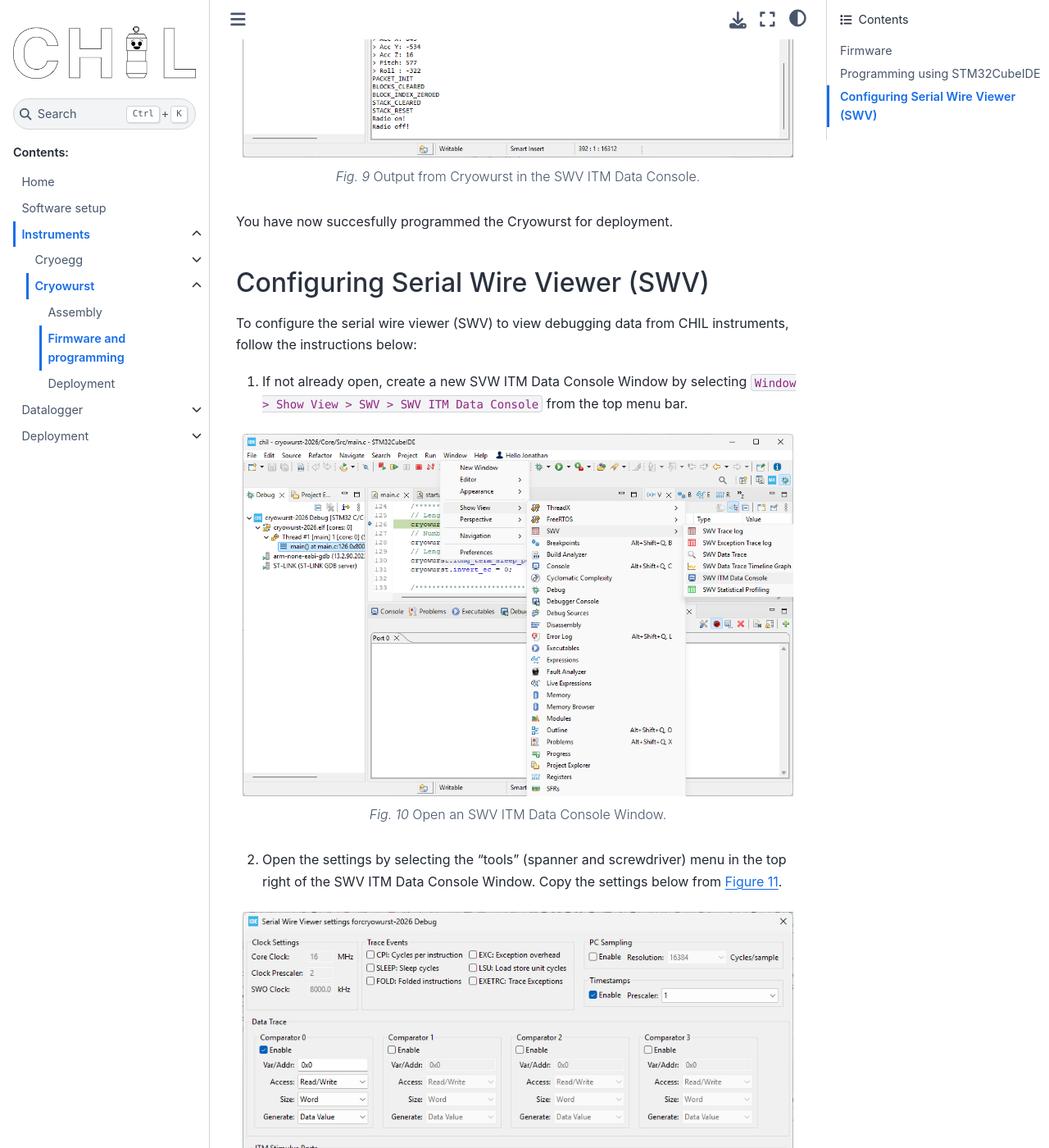
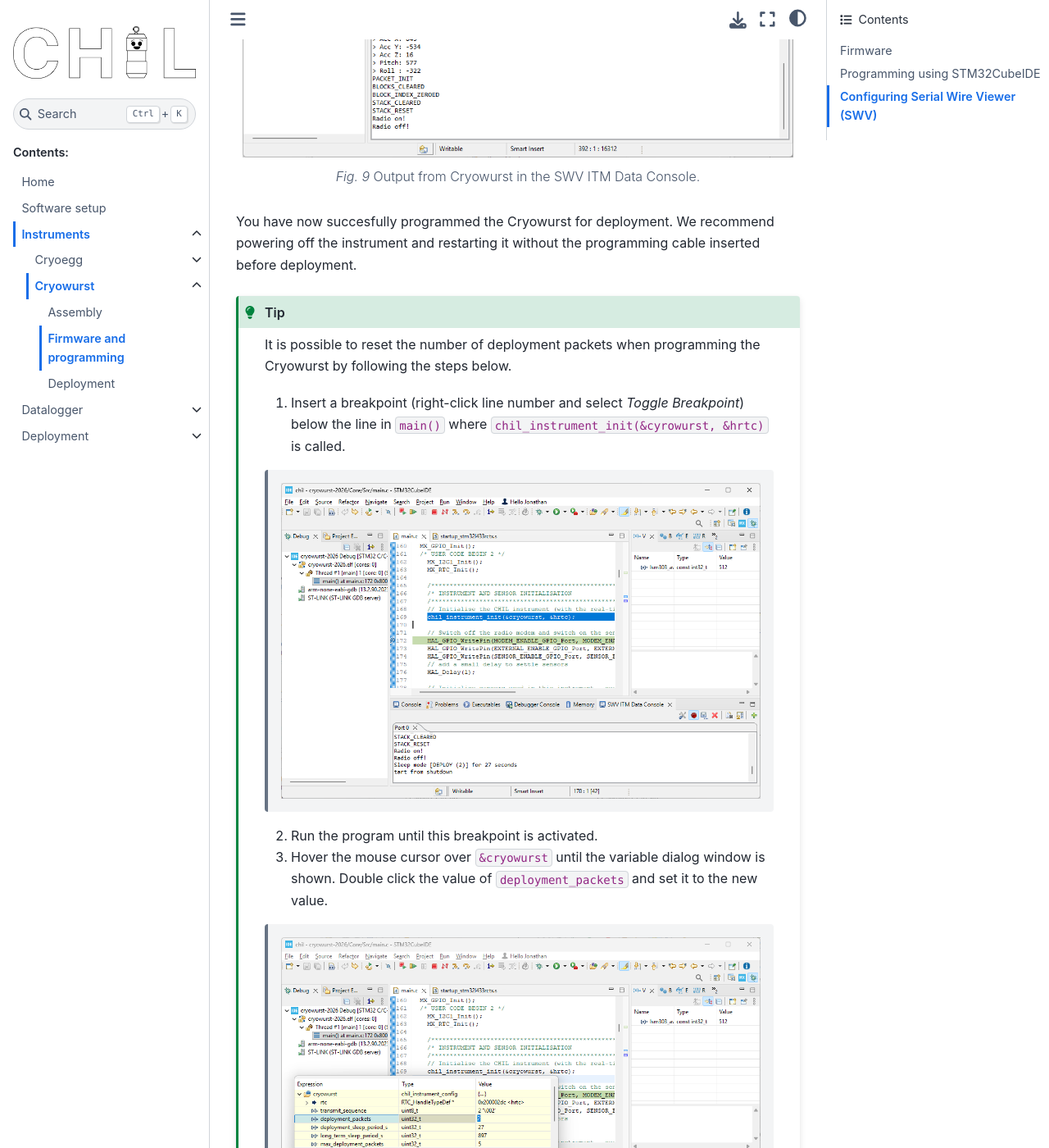
Before and after one commit to CHILCardiff/docs, a Sphinx documentation site: the page built from source/instruments/cryowurst/firmware.rst, in a window 1280 px wide and 1400 px high, scrolled down 5167 px. Shown: the whole window at 82% size. Built offline with Sphinx 7.4.7 and the Sphinx Book theme 1.1.4, drawn with Linux system fonts in a browser that asks for light colours; some of the changed text lies outside the part shown.

Commit message:
add hints on resetting deployment_packets

```diff
--- a/source/instruments/cryowurst/firmware.rst
+++ b/source/instruments/cryowurst/firmware.rst
@@ -99,7 +99,22 @@
 
     Output from Cryowurst in the SWV ITM Data Console.
 
-You have now succesfully programmed the Cryowurst for deployment.
+You have now succesfully programmed the Cryowurst for deployment. We recommend powering off the instrument and restarting it without the programming cable inserted before deployment.
+
+.. tip::
+
+    It is possible to reset the number of deployment packets when programming the Cryowurst by following the steps below.
+
+    1. Insert a breakpoint (right-click line number and select *Toggle Breakpoint*) below the line in ``main()`` where ``chil_instrument_init(&cyrowurst, &hrtc)`` is called.
+
+     .. image:: /_static/img/cryowurst/programming/breakpoint_deployment.png
+
+    2. Run the program until this breakpoint is activated.
+    3. Hover the mouse cursor over ``&cryowurst`` until the variable dialog window is shown. Double click the value of ``deployment_packets`` and set it to the new value.
+
+     .. image:: /_static/img/cryowurst/programming/modify_variable.png
+
+    4. Continue to run the program until the Cryowurst enters sleep mode so that the new ``deployment_packets`` value is saved.
 
 .. _serial_wire_viewer_setup:
 
```
Also changed, not shown: source/_static/img/cryowurst/programming/breakpoint_deployment.png (added), source/_static/img/cryowurst/programming/modify_variable.png (added).
